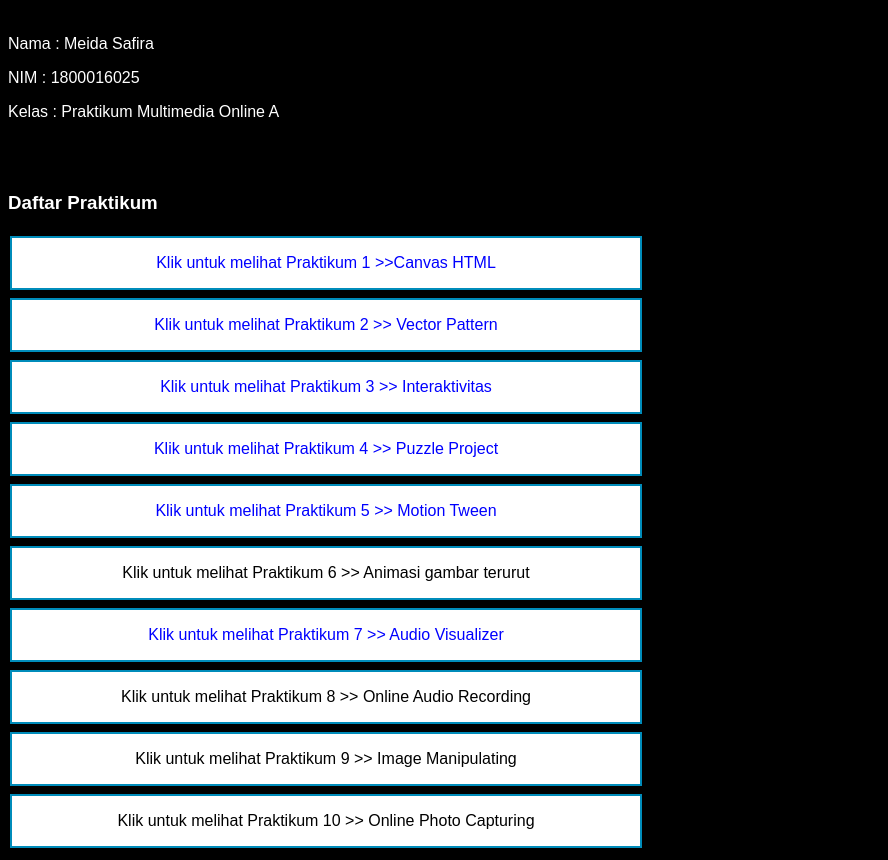
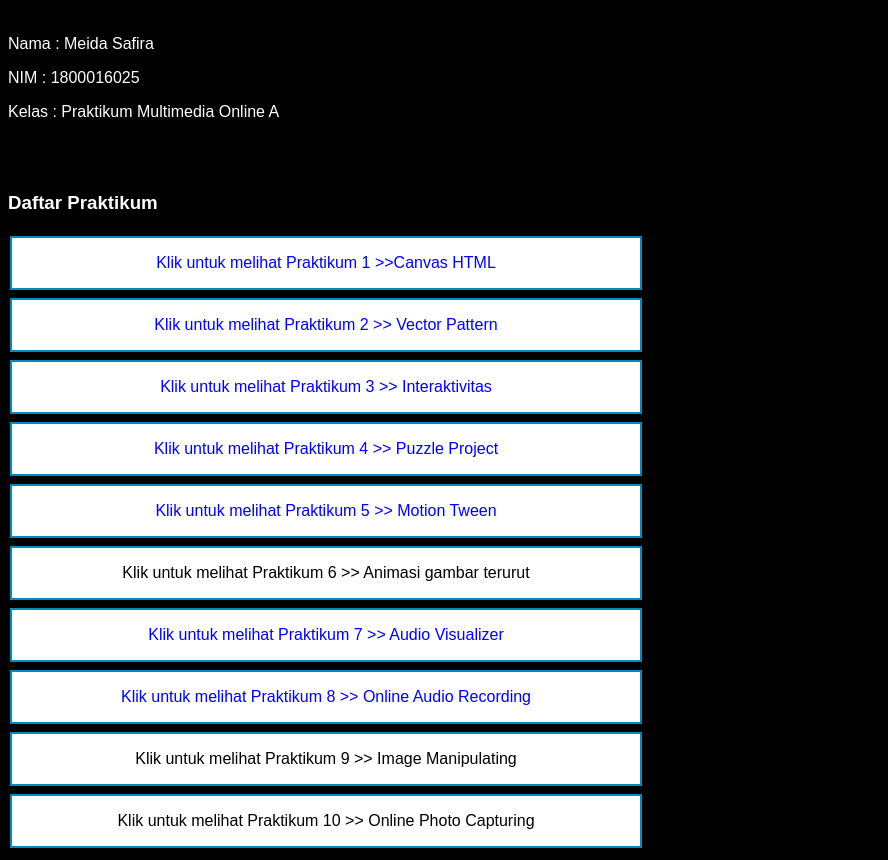
Before and after one commit to MeidaSafira/MultimediaOnline_A_1800016025, a plain HTML site: page index.html in a window 1280 px wide. Shown: the part 79-939 px from the top of the page, without its empty margins (0-888 px from the left). Drawn offline with Linux system fonts and the light colour scheme.

Commit message:
Update index.html

```diff
--- a/index.html
+++ b/index.html
@@ -76,7 +76,7 @@
 <a href="praktikum_5_1800016025/praktikum_5_1800016025"><button class="button buttonA1">Klik untuk melihat Praktikum 5 >>  Motion Tween</button><br>
 <a href="index"><button class="button buttonA">Klik untuk melihat Praktikum 6 >> Animasi gambar terurut</button><br>
 <a href="praktikum_7_1800016025/praktikum_7_1800016025"><button class="button buttonA1">Klik untuk melihat Praktikum 7 >>  Audio Visualizer</button><br>
-<a href="index"><button class="button buttonA">Klik untuk melihat Praktikum 8 >> Online Audio Recording</button><br>
+<a href="praktikum_8_1800016025/praktikum_8_1800016025"><button class="button buttonA1">Klik untuk melihat Praktikum 8 >>  Online Audio Recording</button><br>
 <a href="index"><button class="button buttonA">Klik untuk melihat Praktikum 9 >> Image Manipulating</button><br>
 <a href="index"><button class="button buttonA">Klik untuk melihat Praktikum 10 >> Online Photo Capturing</button><br>
 
```
